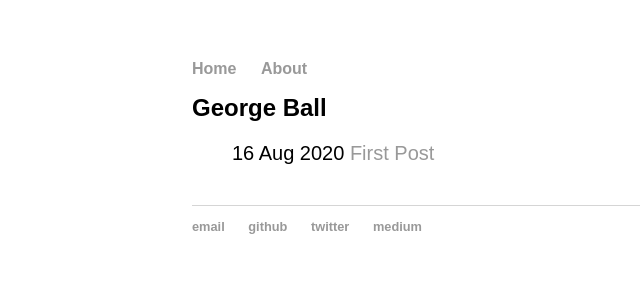
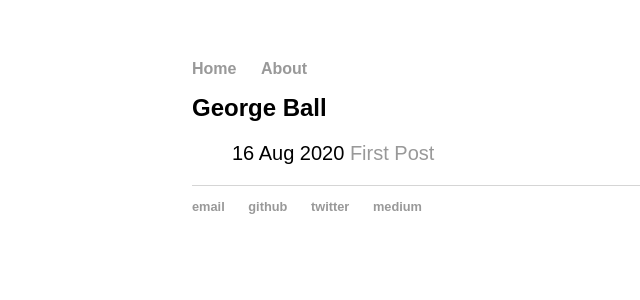
Before and after one commit to georgeball95/georgeball95.github.io, a Jekyll site: the page built from index.html, in a window 1280 px wide. Shown: the top 300 px of the page, without its empty margins (0-640 px from the left). Built offline with Jekyll 4.4.1, drawn with Linux system fonts in a browser that asks for light colours.

Commit message:
Update main.css

```diff
--- a/css/main.css
+++ b/css/main.css
@@ -41,7 +41,7 @@ footer {
 
 ul.posts {
     font-family:'Liberation Sans','Helvetica', 'Arial', 'Sans-Serif';
-    margin: 20px auto 40px;
+    /*margin: 20px auto 40px;*/
     font-size: 1.25em;
 }
 
```
